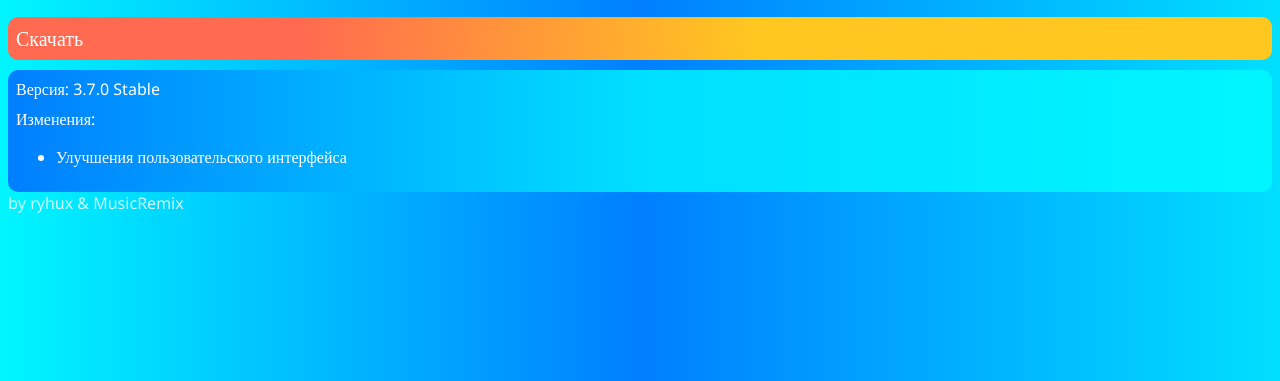
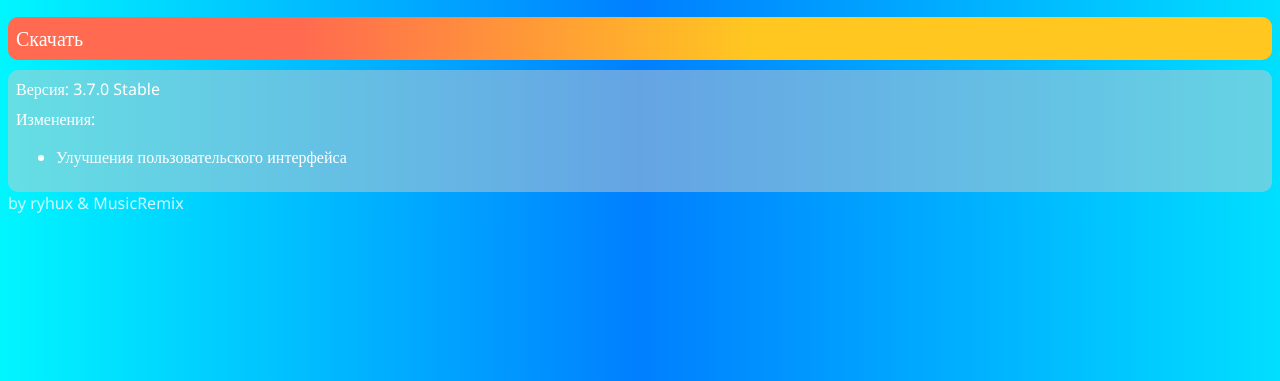
Before and after one commit to MusicRemix/musicremix.github.io, a plain HTML site: page index.html in a window 1280 px wide. Shown: the part 419-800 px from the top of the page. Drawn offline with nearby package versions, Linux system fonts and the light colour scheme.

Commit message:
Update index.html

```diff
--- a/index.html
+++ b/index.html
@@ -76,7 +76,7 @@ background: linear-gradient(90deg, rgba(0,246,255,1) 0%, rgba(0,127,255,1) 50%,
         }
         .infoVersion{
             margin-top: 10px;
-            background: linear-gradient(90deg, rgba(0,127,255,1) 0%, rgba(0,223,255,1) 50%, rgba(0,246,255,1) 100%);
+            background: rgb(202, 202, 202,0.5);
             border-radius: 10px;
             padding: 8px;
         }
```
